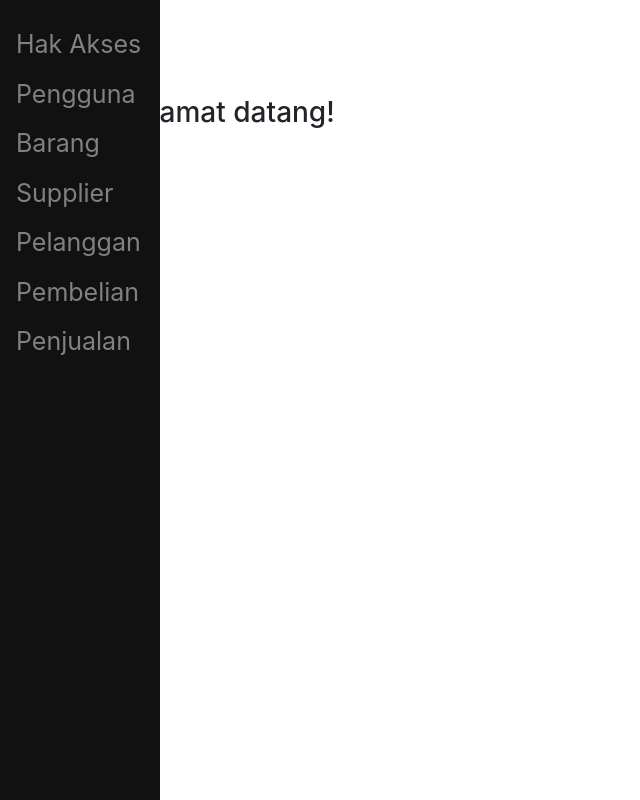
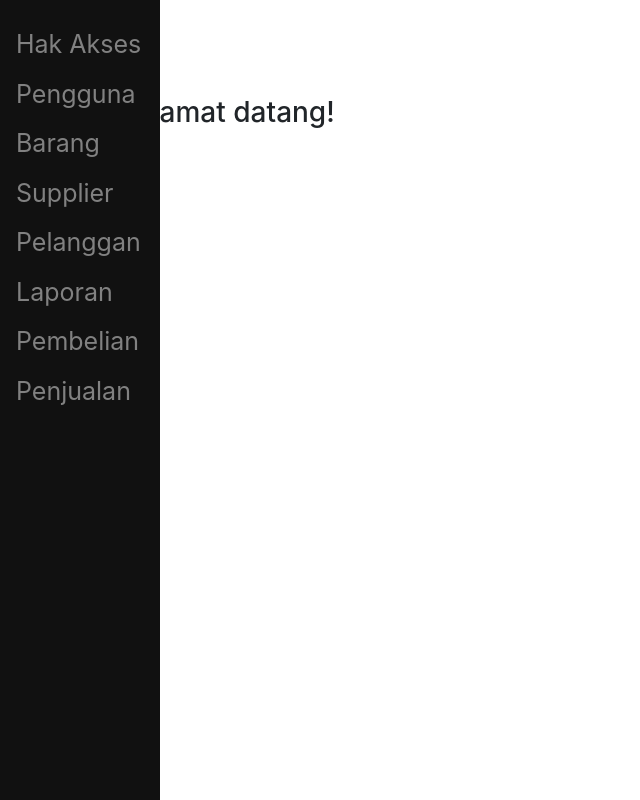
Before and after one commit to zakidevara/erp-TK4, a PHP site: page / in a window 1280 px wide. Shown: the whole page, without its empty margins (0-640 px from the left). Run offline with PHP 8.4, Linux system fonts and the light colour scheme; some libraries are stand-ins or nearby versions.

Commit message:
update: menu for Laporan

```diff
--- a/sidenav.php
+++ b/sidenav.php
@@ -6,6 +6,7 @@
     <a href="/erp-TK4/view/barang">Barang</a>
     <a href="/erp-TK4/view/supplier">Supplier</a>
     <a href="/erp-TK4/view/pelanggan">Pelanggan</a>
+    <a href="/erp-TK4/view/laporan">Laporan</a>
     <a href="#">Pembelian</a>
     <a href="#">Penjualan</a>
 </div>
```
